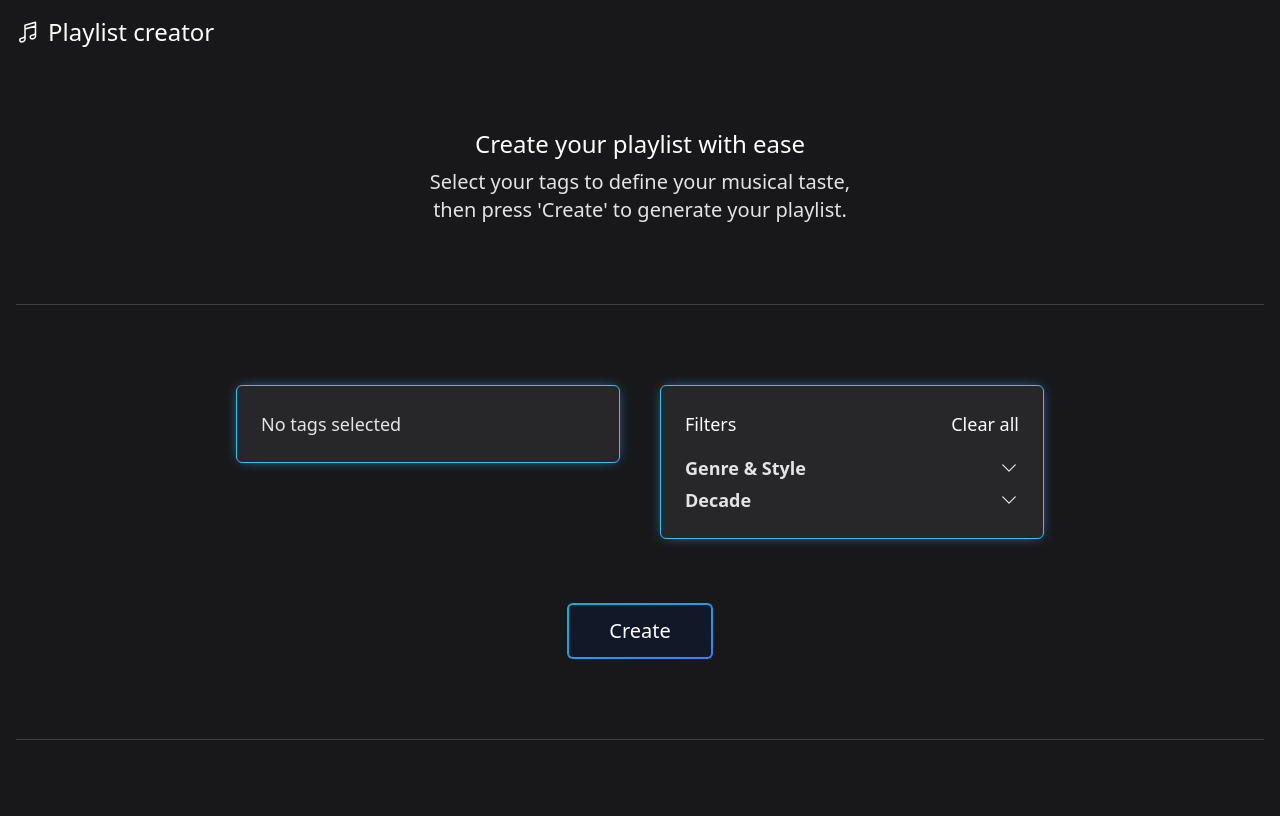
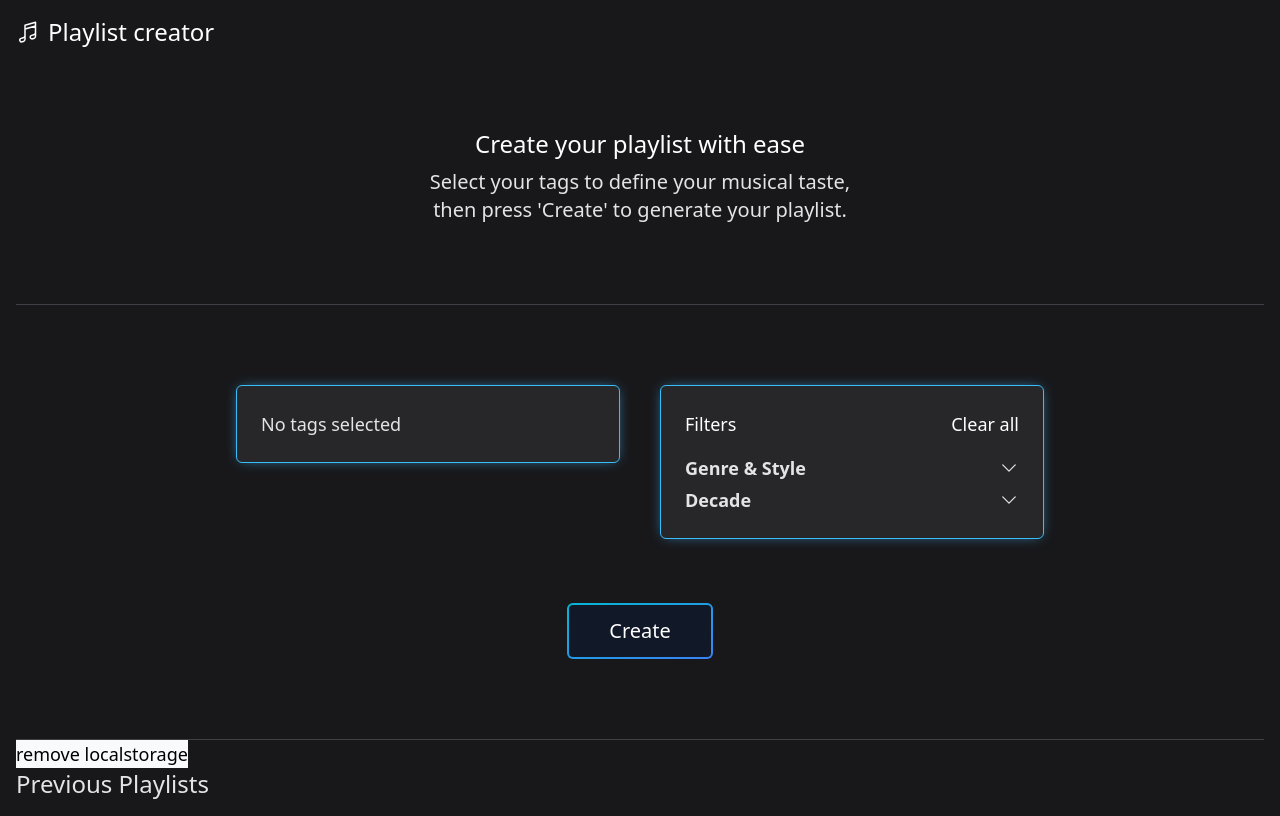
Before and after one commit to NikoSoder/music-playlist-creator, a React (Vite) app: page / in a window 1280 px wide. Built offline with nearby package versions, Linux system fonts and the light colour scheme.

Commit message:
Show previous playlists on page

```diff
--- a/src/App.tsx
+++ b/src/App.tsx
@@ -4,12 +4,14 @@ import FilterSection from "./components/FilterSection";
 import Modal from "./components/Modal";
 import { useState } from "react";
 import { Song } from "./types/response";
+import { useLocalStorage } from "./hooks/useLocalStorage";
 
 function App() {
   const [isOpenModal, setIsOpenModal] = useState(false); // set this to true when playlist is created
   const [isPlaylistFetchLoading, setIsPlaylistFecthLoading] = useState(false);
   const [userPlaylist, setUserPlaylist] = useState<Song[]>([]);
   const [APIResponseMessage, setAPIResponseMessage] = useState("");
+  const oldPlaylists = useLocalStorage();
 
   const closeModal = (playlist: Song[]) => {
     setIsOpenModal(false);
@@ -36,6 +38,28 @@ function App() {
           responseMessage={APIResponseMessage}
         />
       )}
+      {/* old playlists */}
+      <section>
+        <button
+          onClick={oldPlaylists.clearLocalStorage}
+          className="bg-slate-50 text-black"
+        >
+          remove localstorage
+        </button>
+        <h1 className="text-2xl">Previous Playlists</h1>
+        {oldPlaylists.previousPlaylists.map((playlist, index) => (
+          <div className="mb-2 border" key={index}>
+            <h2>{playlist.playlistName}</h2>
+            <p>{new Date(playlist.createdAt).toLocaleDateString()}</p>
+            {playlist.songs.map((song) => (
+              <div key={song.song_id}>
+                <p>{song.artist_name}</p>
+                <p>{song.song_name}</p>
+              </div>
+            ))}
+          </div>
+        ))}
+      </section>
     </main>
   );
 }
```
